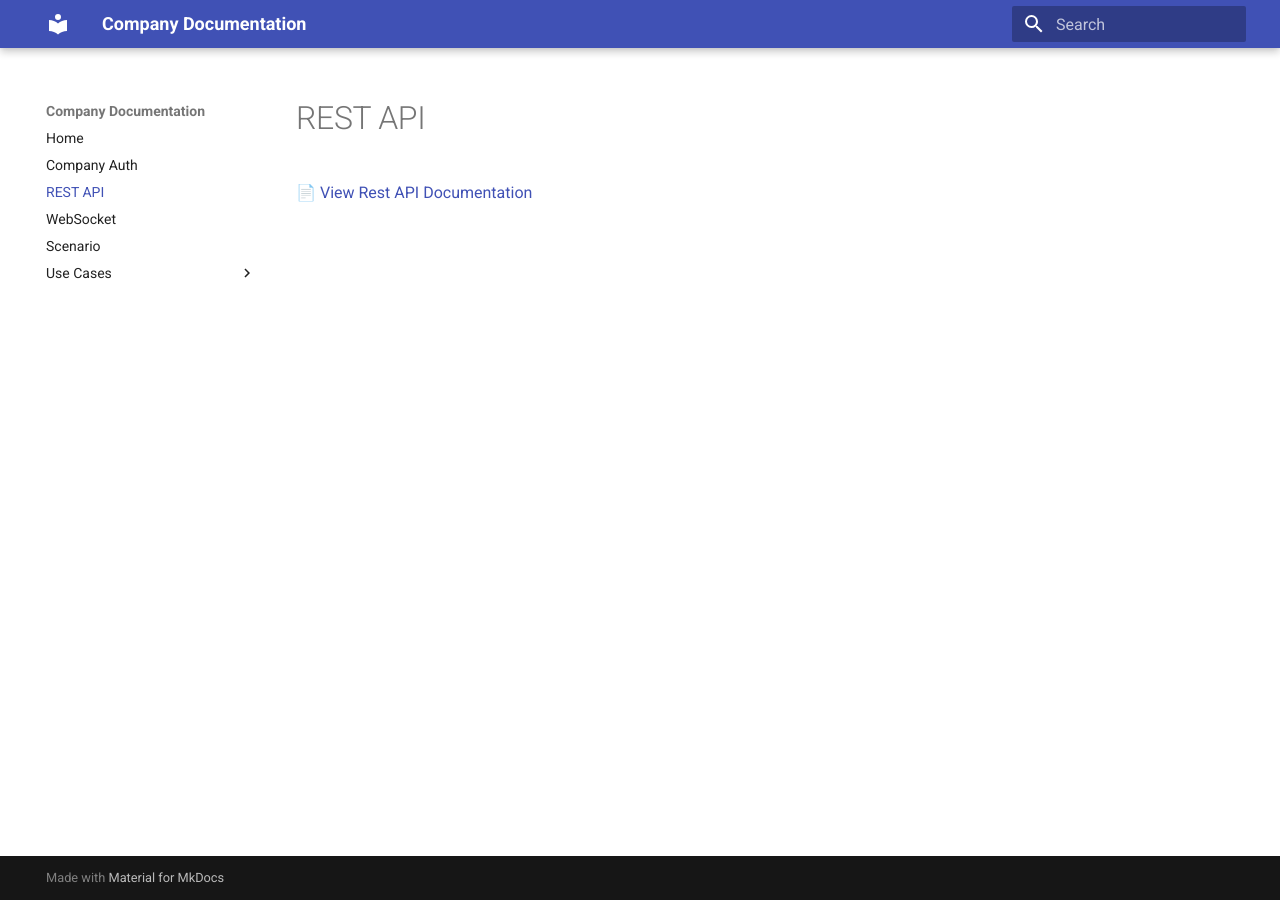
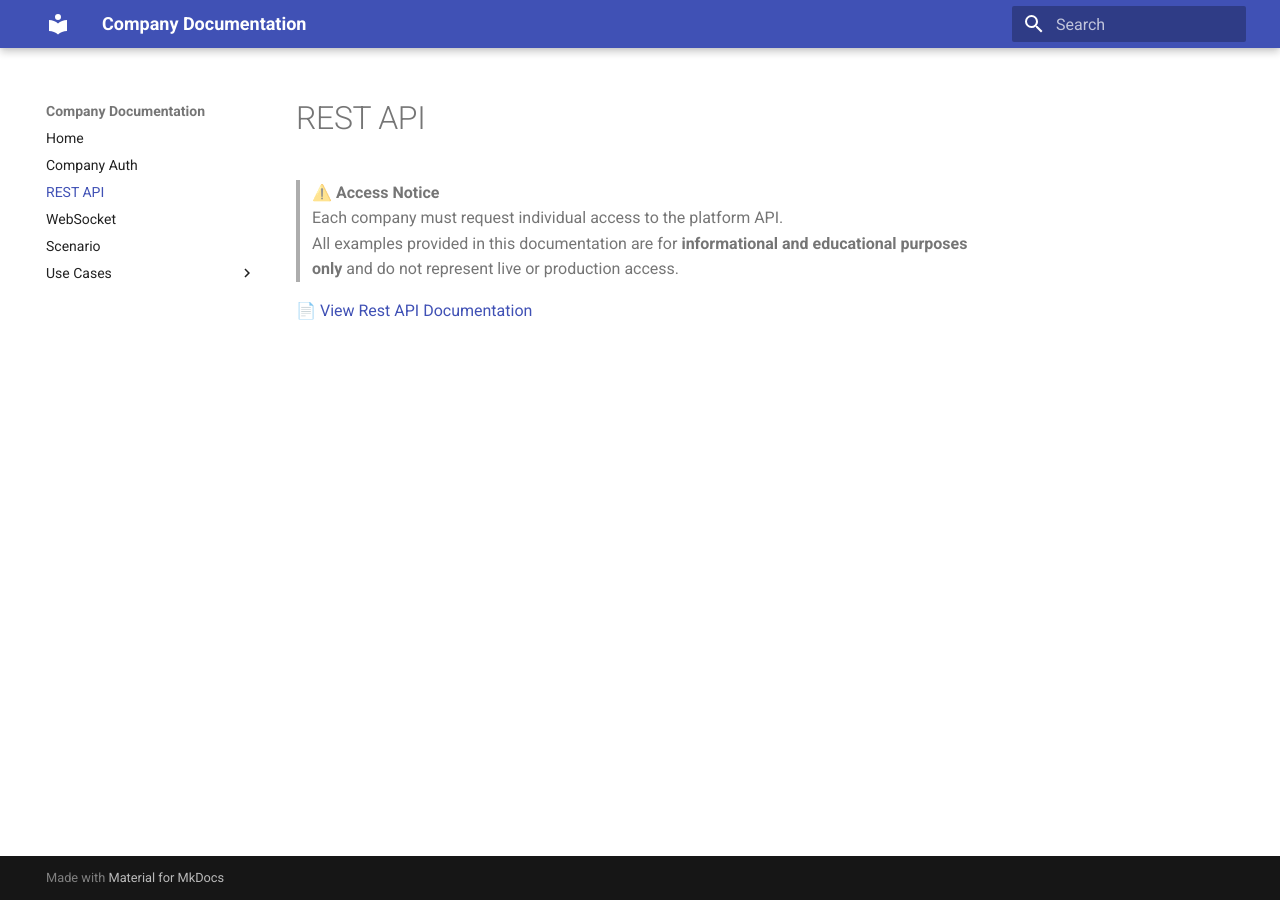
Before and after one commit to LivTorgEx/company-doc, an MkDocs documentation site: the page built from docs/openapi.md, in a window 1280 px wide. Built offline with MkDocs 1.6.1 and Material for MkDocs 9.7.7, drawn with Linux system fonts in a browser that asks for light colours.

Commit message:
add info about api access

```diff
--- a/docs/openapi.md
+++ b/docs/openapi.md
@@ -1,3 +1,8 @@
 # REST API
 
+> ⚠️ **Access Notice**
+> Each company must request individual access to the platform API.
+> All examples provided in this documentation are for **informational and educational purposes only** and do not represent live or production access.
+
+
 📄 [View Rest API Documentation](https://api.bird.livtorgex.com/)
```
Also changed, not shown: docs/websocket.md (+1 -1 lines).
